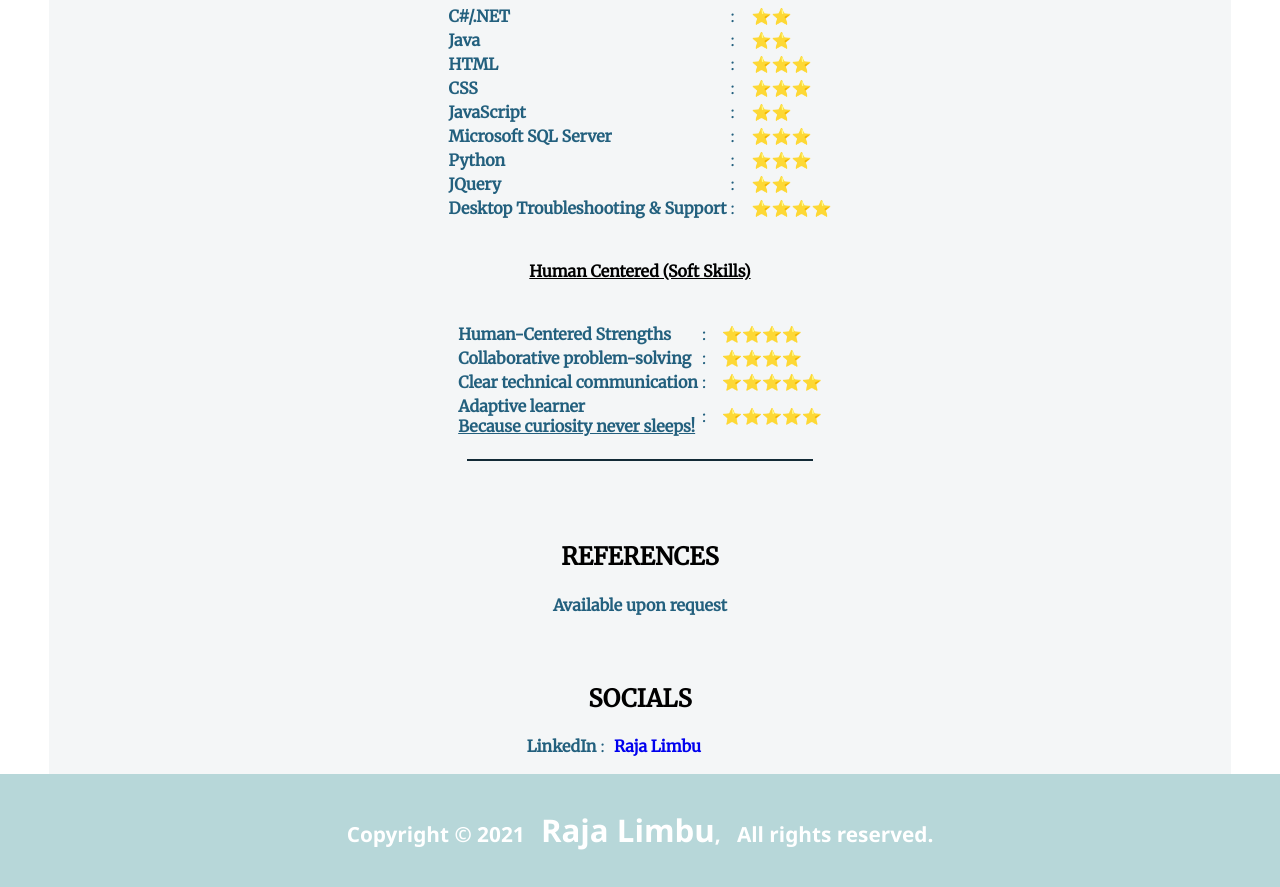
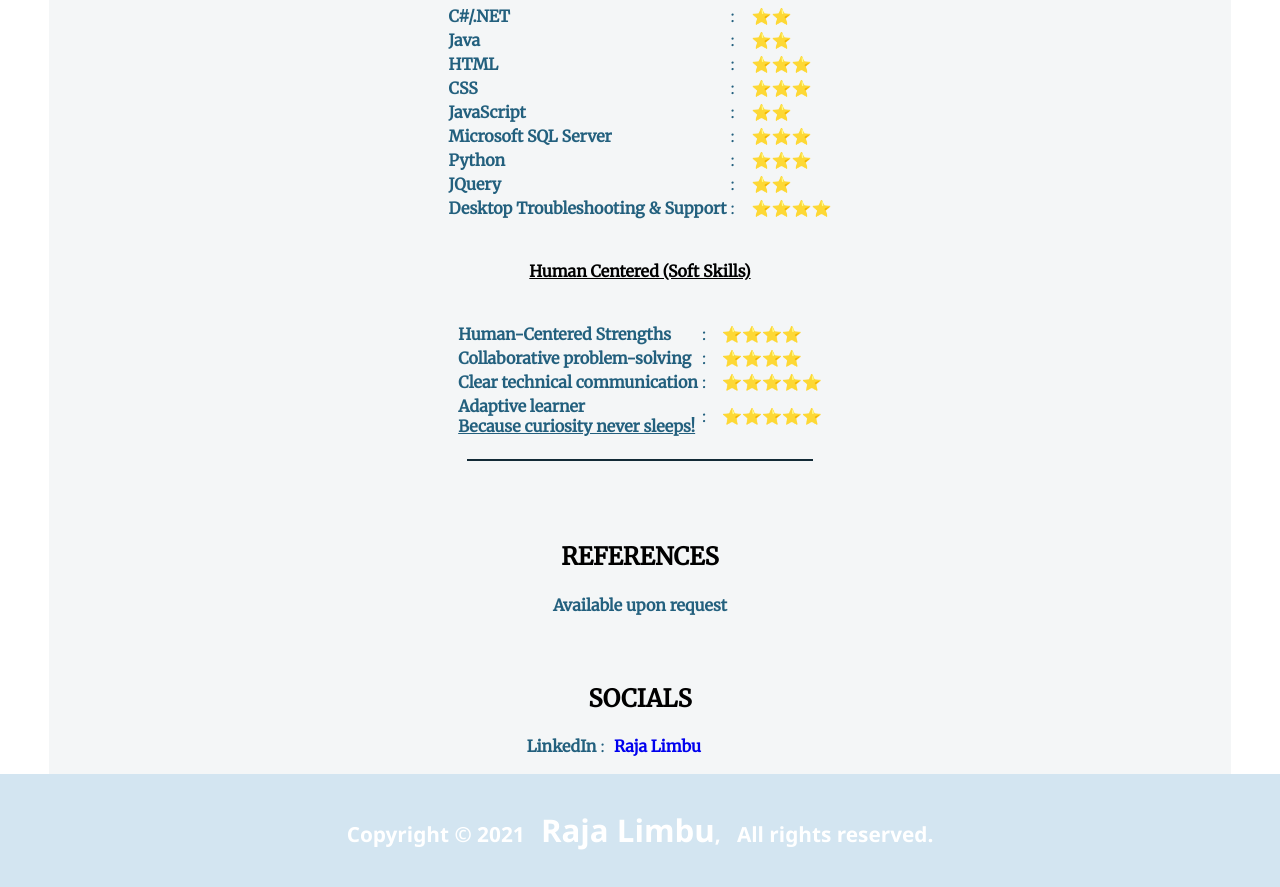
Before and after one commit to limburaja/personal_website, a plain HTML site: page index.html in a window 1280 px wide. Shown: the part 2263-3150 px from the top of the page. Drawn offline with Linux system fonts and the light colour scheme.

Commit message:
Update styles.css

```diff
--- a/css/styles.css
+++ b/css/styles.css
@@ -205,7 +205,7 @@ ul {
 
 .footer {
     color: #ffffff;
-    background-color: #b7d7d9;
+    background-color: #d3e5f1;
     font-family: 'Segoe UI';
     text-align: center;
     font-size: 1.3em;
```
